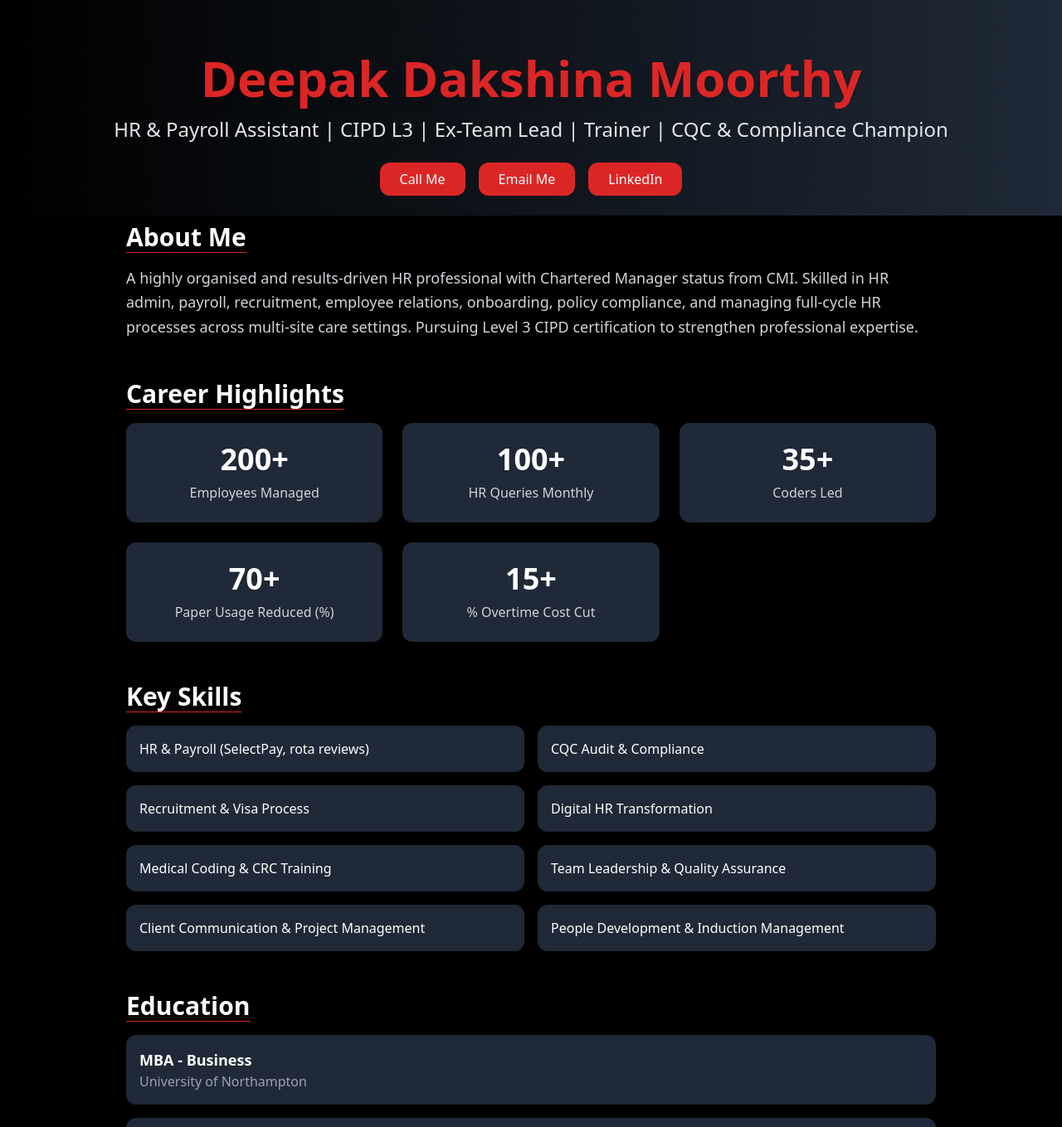
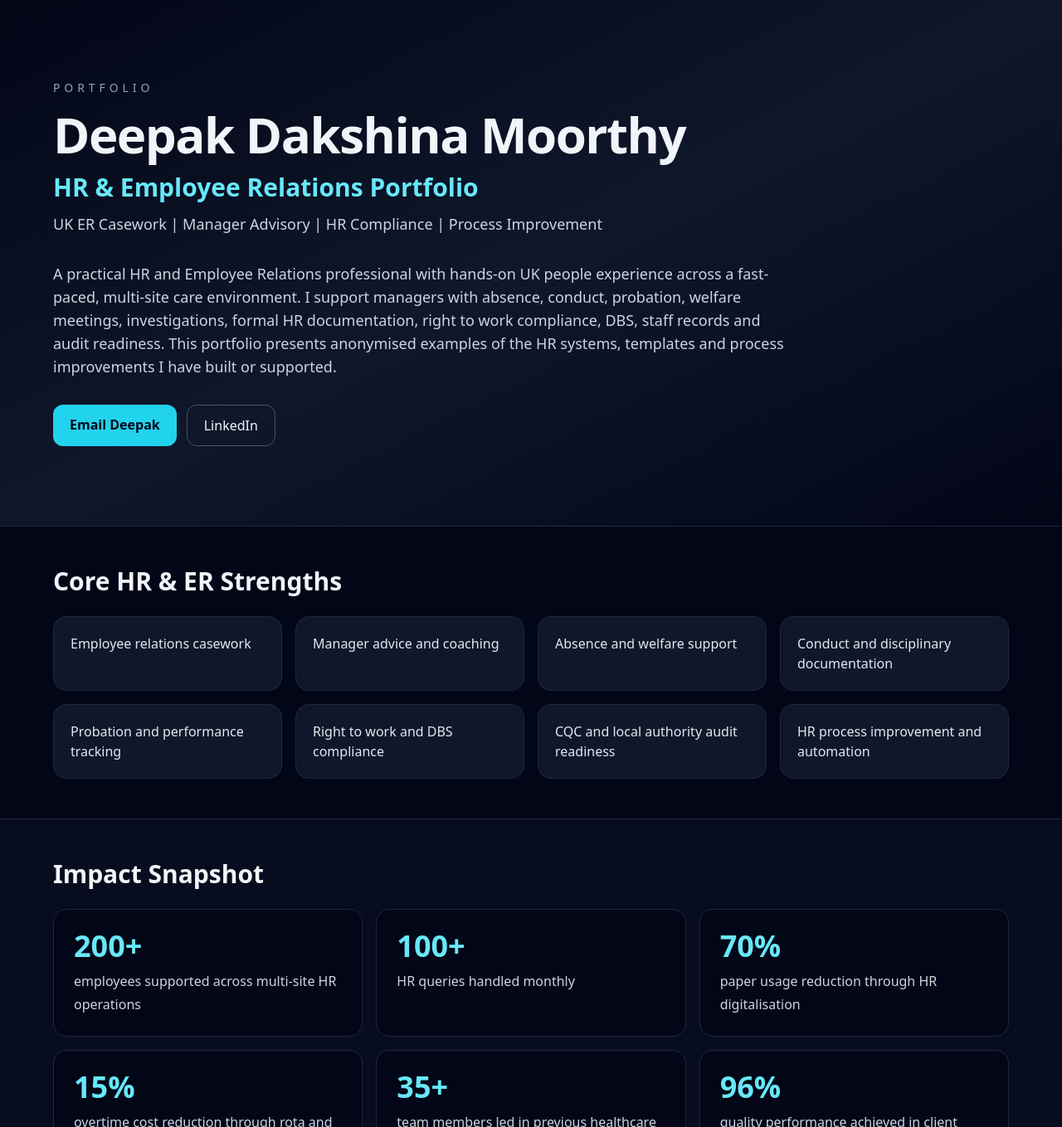
Before and after one commit to Variant1661/CV-Nflix, a Next.js app: page / in a window 1280 px wide. Shown: the top 1359 px of the page at 83% size. Built offline with nearby package versions, Linux system fonts and the light colour scheme.

Commit message:
Reposition portfolio for HR and employee relations roles

```diff
--- a/components/DeepflixCV.js
+++ b/components/DeepflixCV.js
@@ -1,271 +1,199 @@
-// Deepflix-style CV - Final Corrected React Component
+import React from "react";
 
-import React, { useState, useEffect } from "react";
-import { Card, CardContent } from "@/components/ui/card";
-import { Dialog } from "@/components/ui/dialog";
-
-// Profile Data
 const profile = {
   name: "Deepak Dakshina Moorthy",
-  title: "HR & Payroll Assistant | CIPD L3 | Ex-Team Lead | Trainer | CQC & Compliance Champion",
-  summary: `A highly organised and results-driven HR professional with Chartered Manager status from CMI. Skilled in HR admin, payroll, recruitment, employee relations, onboarding, policy compliance, and managing full-cycle HR processes across multi-site care settings. Pursuing Level 3 CIPD certification to strengthen professional expertise.`,
-  contact: {
-    phone: "07741837087",
+  title: "HR & Employee Relations Portfolio",
+  subtitle: "UK ER Casework | Manager Advisory | HR Compliance | Process Improvement",
+  summary:
+    "A practical HR and Employee Relations professional with hands-on UK people experience across a fast-paced, multi-site care environment. I support managers with absence, conduct, probation, welfare meetings, investigations, formal HR documentation, right to work compliance, DBS, staff records and audit readiness. This portfolio presents anonymised examples of the HR systems, templates and process improvements I have built or supported.",
   email: "deepak2012.dy@gmail.com",
   linkedin: "https://www.linkedin.com/in/deepak-dakshinamoorthy"
-  }
 };
 
-// Career Highlights Data
-const highlights = [
-  { label: "Employees Managed", value: 200 },
-  { label: "HR Queries Monthly", value: 100 },
-  { label: "Coders Led", value: 35 },
-  { label: "Paper Usage Reduced (%)", value: 70 },
-  { label: "% Overtime Cost Cut", value: 15 }
+const strengths = [
+  "Employee relations casework",
+  "Manager advice and coaching",
+  "Absence and welfare support",
+  "Conduct and disciplinary documentation",
+  "Probation and performance tracking",
+  "Right to work and DBS compliance",
+  "CQC and local authority audit readiness",
+  "HR process improvement and automation"
 ];
 
-// Timeline Data
-const timelineData = [
+const evidence = [
   {
-    year: "2024 - Present",
-    role: "HR & Payroll Assistant",
-    company: "Apex Care Homes Ltd",
-    description: `Handled over 100 HR queries per month as the first point of contact, ensuring timely resolution or escalation.
-• Supported end-to-end recruitment for 50+ roles annually, including posting adverts, coordinating interviews, and processing pre-employment checks.
-• Maintained accurate records for a workforce of 200+ employees, updating HR systems, contracts, and correspondence.
-• Managed onboarding for 20+ new hires per quarter, including overseas employees and those requiring skilled worker visa sponsorship.
-• Organised induction and familiarisation tours for 100% of new starters, ensuring smooth integration and compliance with onboarding processes.
-• Monitored absences across multiple sites, applying Bradford Factor scoring and supporting 10+ absence review meetings per month.
-• Supported 5+ grievance and disciplinary cases monthly, ensuring compliance with internal procedures and employment law.
-• Assisted with CQC and local authority inspections for 4+ care settings, contributing to consistently positive outcomes.
-• Processed payroll for 200+ staff monthly using Select Pay, performing manual calculations and resolving an average of 15 pay-related queries per cycle.
-• Ensured accurate processing of payroll deductions for tax, NI, pension, and bonuses, maintaining 100% compliance with regulatory deadlines.
-• Reviewed and adjusted rotas for 10+ departments, optimising staffing levels to reduce overtime costs by 15%.
-• Played a key role in digitising staff records, improving HR efficiency and reducing paper usage by 70%.
-• Covered for HR Managers during absences, handling escalated queries and supporting delivery of HR strategy and policy rollouts.
-• Coordinated 20+ training sessions annually, tracking completion rates and supporting compliance with mandatory training requirements.
-• Supported continuous improvement of HR functions, contributing to the team being recognised as outstanding during internal audits and CQC reviews.`
+    title: "ER Casework & Documentation",
+    description:
+      "Anonymised examples of case chronologies, investigation notes, meeting invite letters, outcome letters and follow-up actions used to support fair and consistent employee relations processes.",
+    examples: ["Investigation chronology", "Disciplinary invite template", "Outcome letter structure", "Manager briefing notes"]
   },
   {
-    year: "2023",
-    role: "Crew Trainer",
-    company: "McDonald's",
-    description: `Trained new hires, ensuring high team readiness and service standards.
-• Boosted customer satisfaction scores from 35% to top in country within 2-3 months.
-• Awarded Employee of the Quarter and Employee of the Year for outstanding leadership.`
+    title: "Absence, Welfare & Probation",
+    description:
+      "Tools and templates to help managers handle sickness absence, welfare meetings, return-to-work discussions, probation reviews and early-stage performance concerns with better structure.",
+    examples: ["Absence review tracker", "Welfare meeting checklist", "Probation review template", "Bradford Factor monitoring"]
   },
   {
-    year: "2021 - 2023",
-    role: "Team Lead / Trainer",
-    company: "Omega / Annova / CoroHealth",
-    description: `Led a team of 35 coders, ensuring efficient and accurate risk adjustment coding.
-• Created SOPs and audit workflows, reducing coding errors by 30%.
-• Managed client communications and delivered projects with 96% quality ahead of schedule.
-• Conducted weekly stand-ups, mentorship, and performance reviews.`
+    title: "Compliance & Audit Readiness",
+    description:
+      "Examples of how employee records, DBS checks, right to work evidence, training records and staff file audits are organised to reduce compliance risk in a regulated environment.",
+    examples: ["Staff file audit checklist", "DBS tracker", "Right to work checklist", "Training compliance dashboard"]
   },
   {
-    year: "2019 - 2020",
-    role: "Senior Medical Coder",
-    company: "Cognizant",
-    description: `Performed ICD-10 CM and HCC coding for insurance claims.
-• Maintained production targets and high-quality standards under audit.
-• Collaborated with QA teams to optimize coding accuracy.`
-  },
-  {
-    year: "2018 - 2019",
-    role: "Medical Coder",
-    company: "Episource",
-    description: `Reviewed patient charts and assigned ICD-10 CM codes.
-• Conducted risk adjustment analysis using multiple EMR systems.
-• Trained freshers on project guidelines and compliance.`
-  },
-  {
-    year: "2017 - 2018",
-    role: "Sales Engineer",
-    company: "Ababil Healthcare",
-    description: `Sold £10k+ per month of medical equipment, including ventilators and monitors.
-• Performed installations, demos, and client training.
-• Represented the company at healthcare trade shows.`
+    title: "Process Improvement",
+    description:
+      "Practical HR improvements including digital trackers, reminder workflows, staff record controls and manager-facing guidance that improved visibility and reduced manual follow-up.",
+    examples: ["Power Automate reminders", "SharePoint staff records", "Annual declaration tracker", "Manager guidance documents"]
   }
 ];
 
-// Skills Data
-const skills = [
-  { label: "HR & Payroll (SelectPay, rota reviews)", target: "HR & Payroll Assistant" },
-  { label: "CQC Audit & Compliance", target: "HR & Payroll Assistant" },
-  { label: "Recruitment & Visa Process", target: "HR & Payroll Assistant" },
-  { label: "Digital HR Transformation", target: "HR & Payroll Assistant" },
-  { label: "Medical Coding & CRC Training", target: "HR & Payroll Assistant" },
-  { label: "Team Leadership & Quality Assurance", target: "Team Lead / Trainer" },
-  { label: "Client Communication & Project Management", target: "Team Lead / Trainer" },
-  { label: "People Development & Induction Management", target: "HR & Payroll Assistant" }
+const impact = [
+  { metric: "200+", label: "employees supported across multi-site HR operations" },
+  { metric: "100+", label: "HR queries handled monthly" },
+  { metric: "70%", label: "paper usage reduction through HR digitalisation" },
+  { metric: "15%", label: "overtime cost reduction through rota and staffing review" },
+  { metric: "35+", label: "team members led in previous healthcare leadership role" },
+  { metric: "96%", label: "quality performance achieved in client delivery environment" }
 ];
 
-// Education Data
-const education = [
-  { degree: "MBA - Business", institution: "University of Northampton", result: "Merit" },
-  { degree: "BSc - Biomedical Engineering", institution: "SRM Institute of Science and Technology", result: "Merit" },
-  { degree: "A-Levels - Science & Maths", institution: "Tamil Nadu Higher Secondary Education", result: "89%" },
-  { degree: "GCSEs - Science", institution: "Tamil Nadu Secondary School", result: "92%" }
+const experience = [
+  {
+    role: "HR & Payroll Assistant",
+    company: "Apex Care Homes Ltd",
+    period: "2024 - Present",
+    points: [
+      "Support managers across multiple care homes with practical employee relations matters including absence, conduct, probation, welfare meetings, investigations and formal documentation.",
+      "Draft clear HR correspondence including meeting invites, outcome letters, investigation summaries, reports, policy updates and manager communications.",
+      "Maintain employee records, right to work evidence, DBS checks, training records and audit documentation to support CQC, local authority and internal compliance expectations.",
+      "Improve HR processes through digital trackers, SharePoint records, Google Forms and Power Automate reminders for induction, appraisal, supervision and compliance follow-up."
+    ]
+  },
+  {
+    role: "Customer Experience Leader / Crew Trainer",
+    company: "McDonald's UK",
+    period: "2023 - 2024",
+    points: [
+      "Built frontline leadership and coaching experience in a high-pressure, customer-facing environment.",
+      "Improved customer satisfaction from approximately 35% to one of the strongest levels in the store through coaching, service standards and real-time feedback."
+    ]
+  },
+  {
+    role: "Team Lead / Trainer / QA Specialist",
+    company: "Healthcare Operations, India",
+    period: "2018 - 2023",
+    points: [
+      "Led, trained and quality-checked teams in regulated healthcare processes, building strong foundations in documentation, compliance, coaching and performance improvement.",
+      "Created SOPs, audit workflows and training materials, reducing errors and improving team consistency."
+    ]
+  }
 ];
 
-// Certifications Data
-const certifications = [
-  "CIPD Level 3 Certificate in People Practice (In Progress)",
-  "Level 7 Diploma in Strategic Management (CMI, 2025)",
-  "Foundation Chartered Manager (CMI, 2025)",
-  "Lean Six Sigma Green Belt (2021)",
-  "Certified Risk Adjustment Coder (AAPC, 2021)"
+const portfolioNote = [
+  "All case examples should be anonymised before uploading.",
+  "No service user, staff, resident, relative, payroll or immigration personal data should be displayed.",
+  "Use screenshots only after removing names, dates of birth, addresses, employee numbers and case identifiers.",
+  "This portfolio should evidence judgement, structure and process quality rather than confidential case details."
 ];
 
-// Animated Counter Component
-function AnimatedCounter({ end, active }) {
-  const [count, setCount] = useState(end);
-  useEffect(() => {
-    if (active) {
-      let start = 0;
-      const duration = 1000;
-      const step = end / (duration / 16);
-      setCount(0);
-      const timer = setInterval(() => {
-        start += step;
-        if (start >= end) {
-          clearInterval(timer);
-          setCount(end);
-        } else {
-          setCount(Math.ceil(start));
-        }
-      }, 16);
-      return () => clearInterval(timer);
-    } else {
-      setCount(end);
-    }
-  }, [active, end]);
-  return <p className="text-4xl font-bold text-white">{count}+</p>;
-}
-
 export default function DeepflixCV() {
-  const [modalJob, setModalJob] = useState(null);
-  const [activeHighlight, setActiveHighlight] = useState(null);
-
   return (
-    <div className="bg-black text-white min-h-screen">
-      {/* Hero Banner */}
-      <div className="relative pt-16 pb-6 flex flex-col items-center justify-center bg-gradient-to-r from-black to-gray-800 text-center px-6">
-        <h1 className="text-5xl md:text-6xl font-bold text-red-600 drop-shadow-lg">{profile.name}</h1>
-        <p className="mt-4 text-xl md:text-2xl text-gray-200">{profile.title}</p>
-        <div className="mt-6 space-x-4">
-          <a href={`tel:${profile.contact.phone}`} className="inline-block bg-red-600 text-white px-6 py-2 rounded-xl hover:bg-red-700">Call Me</a>
-          <a href={`mailto:${profile.contact.email}`} className="inline-block bg-red-600 text-white px-6 py-2 rounded-xl hover:bg-red-700">Email Me</a>
-          <a href={profile.contact.linkedin} target="_blank" rel="noopener noreferrer" className="inline-block bg-red-600 text-white px-6 py-2 rounded-xl hover:bg-red-700">LinkedIn</a>
+    <main className="min-h-screen bg-slate-950 text-slate-100">
+      <section className="px-6 py-16 md:py-24 border-b border-slate-800 bg-gradient-to-br from-slate-950 via-slate-900 to-slate-950">
+        <div className="max-w-6xl mx-auto">
+          <p className="text-sm uppercase tracking-[0.35em] text-slate-400 mb-4">Portfolio</p>
+          <h1 className="text-4xl md:text-6xl font-bold tracking-tight mb-4">{profile.name}</h1>
+          <h2 className="text-2xl md:text-3xl text-cyan-300 font-semibold mb-3">{profile.title}</h2>
+          <p className="text-lg text-slate-300 mb-8 max-w-3xl">{profile.subtitle}</p>
+          <p className="text-base md:text-lg leading-8 text-slate-300 max-w-4xl">{profile.summary}</p>
+          <div className="mt-8 flex flex-wrap gap-3">
+            <a className="px-5 py-3 rounded-xl bg-cyan-400 text-slate-950 font-semibold hover:bg-cyan-300" href={`mailto:${profile.email}`}>Email Deepak</a>
+            <a className="px-5 py-3 rounded-xl border border-slate-600 text-slate-100 hover:border-cyan-300" href={profile.linkedin} target="_blank" rel="noopener noreferrer">LinkedIn</a>
           </div>
-      </div>      {/* About Me */}
-      <section className="pt-2 pb-6 px-6 max-w-5xl mx-auto">
-        <h2 className="text-3xl font-semibold mb-4 border-b border-red-600 inline-block">About Me</h2>
-        <p className="text-gray-300 text-lg leading-relaxed">{profile.summary}</p>
-      </section>
-
-      {/* Career Highlights */}
-      <section className="p-6 max-w-5xl mx-auto">
-        <h2 className="text-3xl font-semibold mb-4 border-b border-red-600 inline-block">Career Highlights</h2>
-        <div className="grid grid-cols-1 sm:grid-cols-2 lg:grid-cols-3 gap-6">
-          {highlights.map((item, idx) => (
-            <Card
-              key={idx}
-              className="bg-gray-800 p-6 rounded-xl shadow text-center hover:bg-red-800 transition-colors duration-300"
-              onMouseEnter={() => setActiveHighlight(idx)}
-              onMouseLeave={() => setActiveHighlight(null)}
-            >
-              <AnimatedCounter end={item.value} active={activeHighlight === idx} />
-              <p className="mt-2 text-gray-300">{item.label}</p>
-            </Card>
-          ))}
         </div>
       </section>
 
-      {/* Key Skills */}
-      <section className="p-6 max-w-5xl mx-auto">
-        <h2 className="text-3xl font-semibold mb-4 border-b border-red-600 inline-block">Key Skills</h2>
-        <ul className="grid grid-cols-1 md:grid-cols-2 gap-4">
-          {skills.map((skill, i) => (
-            <li
-              key={i}
-              className="bg-gray-800 p-4 rounded-xl text-white hover:bg-red-600 cursor-pointer"
-              onClick={() => setModalJob(timelineData.find(job => job.role === skill.target))}
-            >
-              {skill.label}
-            </li>
+      <section className="px-6 py-12 border-b border-slate-800">
+        <div className="max-w-6xl mx-auto">
+          <h2 className="text-2xl md:text-3xl font-bold mb-6">Core HR & ER Strengths</h2>
+          <div className="grid grid-cols-1 sm:grid-cols-2 lg:grid-cols-4 gap-4">
+            {strengths.map((item) => (
+              <div key={item} className="rounded-2xl bg-slate-900 border border-slate-800 p-5 text-slate-200">
+                {item}
+              </div>
             ))}
-        </ul>
-      </section>
-
-      {/* Education */}
-      <section className="p-6 max-w-5xl mx-auto">
-        <h2 className="text-3xl font-semibold mb-4 border-b border-red-600 inline-block">Education</h2>
-        <ul className="space-y-4">
-          {education.map((edu, i) => (
-            <li key={i} className="bg-gray-800 p-4 rounded-xl group relative">
-              <p className="text-white font-semibold text-lg">{edu.degree}</p>
-              <p className="text-gray-400">{edu.institution}</p>
-              <div className="absolute top-2 right-2 opacity-0 group-hover:opacity-100 transition-opacity duration-300 text-xs bg-white text-black px-2 py-1 rounded shadow">
-                {edu.result}
           </div>
-            </li>
-          ))}
-        </ul>
-      </section>
-
-      {/* Certifications */}
-      <section className="p-6 max-w-5xl mx-auto">
-        <h2 className="text-3xl font-semibold mb-4 border-b border-red-600 inline-block">Certifications</h2>
-        <ul className="space-y-3">
-          {certifications.map((cert, i) => (
-            <li key={i} className="bg-gray-800 p-4 rounded-xl hover:bg-red-600 transition-colors duration-300 text-white">
-              {cert}
-            </li>
-          ))}
-        </ul>
-      </section>
-
-      {/* Career Timeline */}
-      <section className="p-6 max-w-6xl mx-auto">
-        <h2 className="text-3xl font-semibold mb-6 border-b border-red-600 inline-block">Career Timeline</h2>
-        <div className="grid gap-4 grid-cols-1 sm:grid-cols-2 lg:grid-cols-3">
-          {timelineData.map((item, idx) => (
-            <Card
-              key={idx}
-              className="bg-gray-900 text-white rounded-xl shadow cursor-pointer hover:scale-105 transform transition"
-              onClick={() => setModalJob(item)}
-            >
-              <CardContent className="p-4">
-                <h3 className="text-xl font-bold text-red-500">{item.year}</h3>
-                <p className="text-lg font-semibold text-white mt-1">{item.role}</p>
-                <p className="text-gray-400 text-sm">{item.company}</p>
-              </CardContent>
-            </Card>
-          ))}
         </div>
       </section>
 
-      {/* Job Details Modal */}
-      {modalJob && (
-        <Dialog open={true} onOpenChange={() => setModalJob(null)}>
-          <div
-            className="fixed inset-0 z-50 bg-black bg-opacity-60 backdrop-blur-sm flex items-center justify-center"
-            onClick={(e) => {
-              if (e.target === e.currentTarget) setModalJob(null);
-            }}
-          >
-            <div className="bg-gray-900 text-white p-6 rounded-xl max-w-xl w-full shadow-lg max-h-[90vh] overflow-y-auto">
-              <h2 className="text-2xl font-bold text-red-500 mb-2">{modalJob.role}</h2>
-              <p className="text-sm text-gray-400 mb-1">{modalJob.company} • {modalJob.year}</p>
-              <p className="text-gray-200 mt-4 whitespace-pre-wrap">{modalJob.description}</p>
-              <button onClick={() => setModalJob(null)} className="mt-6 bg-red-600 hover:bg-red-700 px-4 py-2 rounded text-white">Close</button>
+      <section className="px-6 py-12 border-b border-slate-800 bg-slate-900/40">
+        <div className="max-w-6xl mx-auto">
+          <h2 className="text-2xl md:text-3xl font-bold mb-6">Impact Snapshot</h2>
+          <div className="grid grid-cols-1 sm:grid-cols-2 lg:grid-cols-3 gap-4">
+            {impact.map((item) => (
+              <div key={item.label} className="rounded-2xl bg-slate-950 border border-slate-800 p-6">
+                <p className="text-4xl font-bold text-cyan-300 mb-2">{item.metric}</p>
+                <p className="text-slate-300 leading-7">{item.label}</p>
+              </div>
+            ))}
           </div>
         </div>
-        </Dialog>
-      )}
+      </section>
+
+      <section className="px-6 py-12 border-b border-slate-800">
+        <div className="max-w-6xl mx-auto">
+          <h2 className="text-2xl md:text-3xl font-bold mb-3">Portfolio Evidence</h2>
+          <p className="text-slate-400 mb-8 max-w-3xl">Recommended documents and examples to upload as PDFs or redacted screenshots. These should demonstrate your HR judgement, documentation quality and process improvement capability.</p>
+          <div className="grid grid-cols-1 md:grid-cols-2 gap-5">
+            {evidence.map((section) => (
+              <article key={section.title} className="rounded-2xl bg-slate-900 border border-slate-800 p-6">
+                <h3 className="text-xl font-bold text-cyan-300 mb-3">{section.title}</h3>
+                <p className="text-slate-300 leading-7 mb-5">{section.description}</p>
+                <ul className="space-y-2 text-slate-300">
+                  {section.examples.map((example) => (
+                    <li key={example} className="flex gap-2"><span className="text-cyan-300">•</span><span>{example}</span></li>
+                  ))}
+                </ul>
+              </article>
+            ))}
           </div>
+        </div>
+      </section>
+
+      <section className="px-6 py-12 border-b border-slate-800 bg-slate-900/40">
+        <div className="max-w-6xl mx-auto">
+          <h2 className="text-2xl md:text-3xl font-bold mb-6">Experience Summary</h2>
+          <div className="space-y-5">
+            {experience.map((job) => (
+              <article key={`${job.role}-${job.company}`} className="rounded-2xl bg-slate-950 border border-slate-800 p-6">
+                <div className="flex flex-col md:flex-row md:items-start md:justify-between gap-2 mb-4">
+                  <div>
+                    <h3 className="text-xl font-bold text-slate-100">{job.role}</h3>
+                    <p className="text-cyan-300">{job.company}</p>
+                  </div>
+                  <p className="text-slate-400">{job.period}</p>
+                </div>
+                <ul className="space-y-3 text-slate-300 leading-7">
+                  {job.points.map((point) => (
+                    <li key={point} className="flex gap-2"><span className="text-cyan-300">•</span><span>{point}</span></li>
+                  ))}
+                </ul>
+              </article>
+            ))}
+          </div>
+        </div>
+      </section>
+
+      <section className="px-6 py-12">
+        <div className="max-w-6xl mx-auto rounded-2xl bg-cyan-400 text-slate-950 p-8">
+          <h2 className="text-2xl md:text-3xl font-bold mb-4">Confidentiality Standard</h2>
+          <ul className="grid grid-cols-1 md:grid-cols-2 gap-3 font-medium">
+            {portfolioNote.map((note) => (
+              <li key={note} className="flex gap-2"><span>•</span><span>{note}</span></li>
+            ))}
+          </ul>
+        </div>
+      </section>
+    </main>
   );
 }
```
Lines whose indentation alone changed are shown as unchanged.
